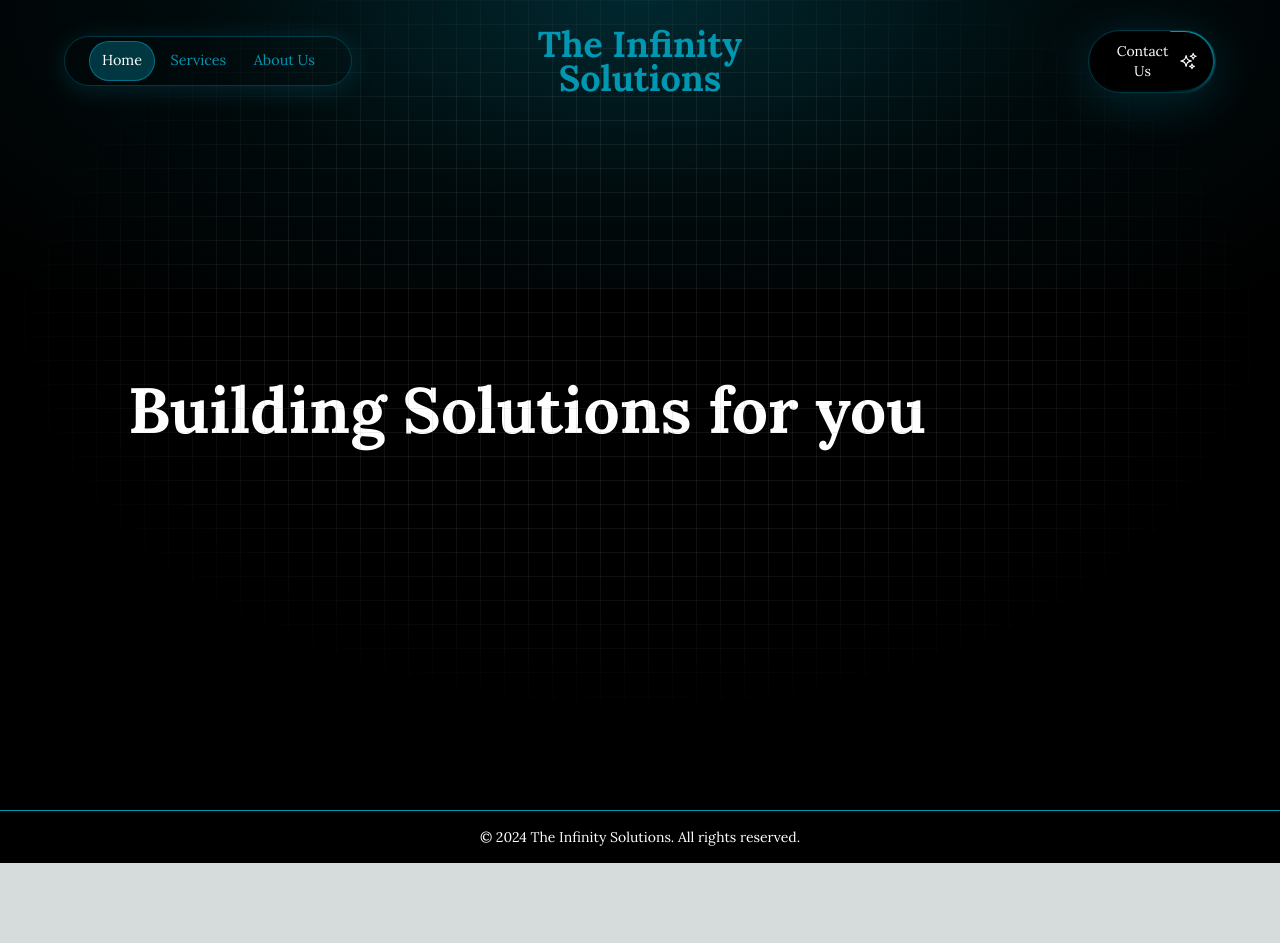
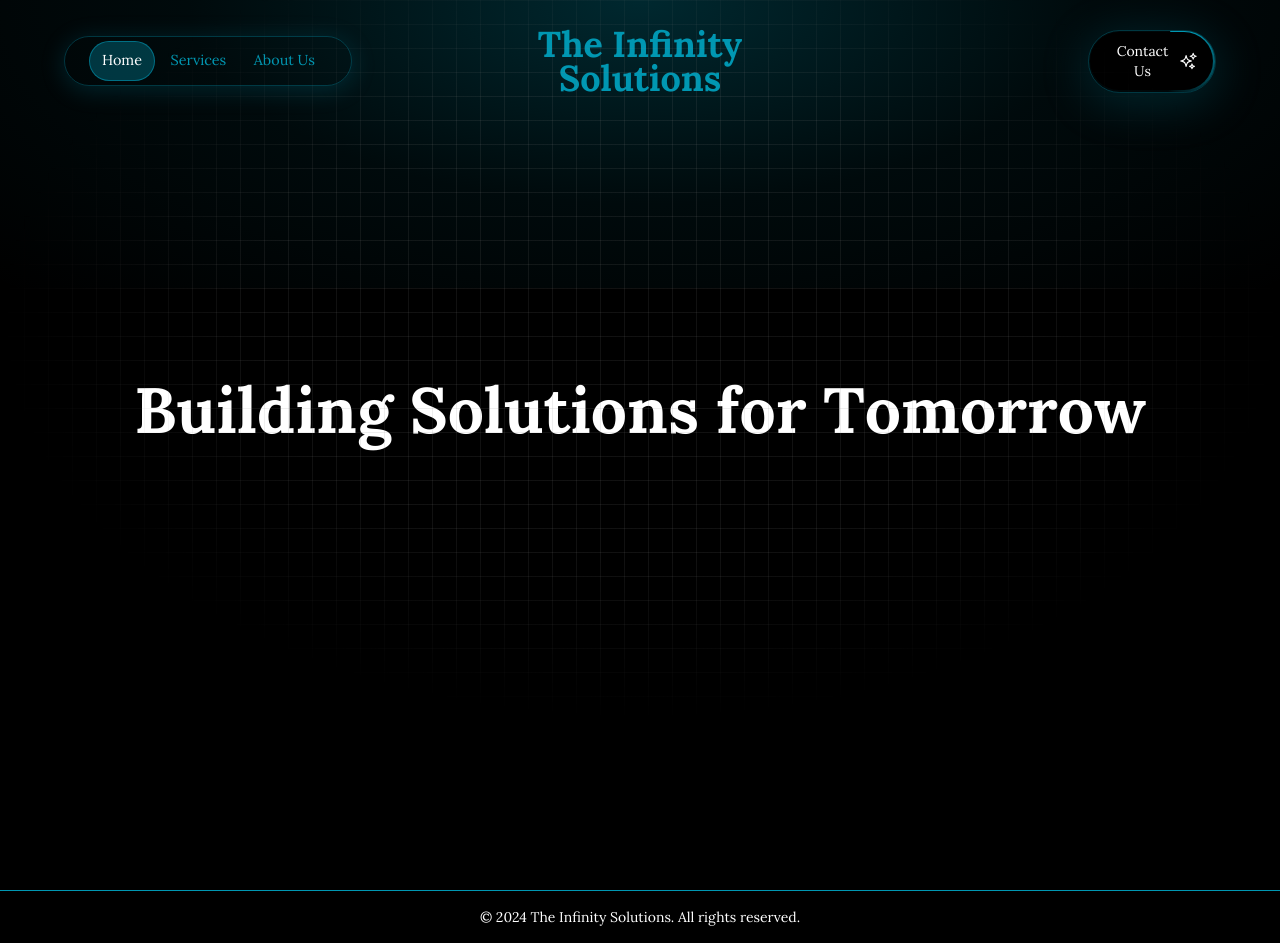
Before and after one commit to theinfinitysolutions/infinitysolutions_ui, a Next.js app: page / in a window 1280 px wide. Before the commit the page ends 863 px from the top, so only its background shows below. Built offline with nearby package versions, Linux system fonts and the light colour scheme; what @xpd/tailwind-3dtransforms would draw is missing.

Commit message:
minor changes homepage

```diff
--- a/app/layout.js
+++ b/app/layout.js
@@ -14,12 +14,13 @@ export default function RootLayout({ children }) {
   return (
     <html lang="en">
       <body className={inter.className}>
+        <Navbar />
         <div className="bg-black min-h-screen flex flex-col">
           {/* <div className="absolute flex flex-col w-full h-36 bg-[radial-gradient(ellipse_at_top,_var(--tw-gradient-stops))] from-[#5581d466] via-[#5581d413] to-[#5581d400]"></div> */}
-          <Navbar />
+
           <div className="w-full mt-[90px]">{children}</div>
-          <Footer />
         </div>
+        <Footer />
       </body>
     </html>
   );
--- a/app/page.js
+++ b/app/page.js
@@ -3,24 +3,38 @@ import Image from "next/image";
 import Navbar from "@/components/navbar";
 import React from "react";
 import { AnimatePresence, motion } from "framer-motion";
+import RevealOnScroll from "@/components/RevealOnScroll";
+
+const text = "Building Solutions for Tomorrow";
 
 export default function Home() {
   const [hovered, setHovered] = React.useState(false);
   return (
-    <main className="flex h-[90vh] flex-col items-center justify-between">
+    <main className="flex min-h-screen flex-col items-center justify-between">
       <div className="absolute z-100 flex flex-col w-full top-0 h-72 bg-[radial-gradient(ellipse_at_top,_var(--tw-gradient-stops))] from-[#0097b244] via-[#0097b211] to-[#0097b200] "></div>
       <div className="absolute z-10 inset-0 h-full to-0 w-full bg-transparent bg-[linear-gradient(to_right,#80808022_1px,transparent_1px),linear-gradient(to_bottom,#80808022_1px,transparent_1px)] bg-[size:24px_24px] [mask-image:radial-gradient(ellipse_50%_50%_at_50%_40%,#000_60%,transparent_100%)]"></div>
+
+      <RevealOnScroll threshold={0.55}>
         <section
           onMouseEnter={() => setHovered(true)}
           onMouseLeave={() => setHovered(false)}
           className="flex flex-col h-[80vh] items-center justify-center w-full  relative z-0 overflow-hidden"
         >
-        <div className="flex flex-col w-[80vw]">
-          <p className=" text-[64px] font-bold text-white">
-            Building Solutions for you
-          </p>
+          <div className="flex flex-col w-[80vw] items-center">
+            <h1 className="overflow-hidden text-[64px] font-bold leading-[8rem] text-white">
+              {text.split("").map((char, index) => (
+                <span
+                  className="animate-text-reveal inline-block [animation-fill-mode:both]"
+                  key={`${char}-${index}`}
+                  style={{ animationDelay: `${index * 0.05}s` }}
+                >
+                  {char === " " ? "\u00A0" : char}
+                </span>
+              ))}
+            </h1>
           </div>
         </section>
+      </RevealOnScroll>
     </main>
   );
 }
--- a/tailwind.config.js
+++ b/tailwind.config.js
@@ -12,14 +12,37 @@ module.exports = {
         "gradient-conic":
           "conic-gradient(from 180deg at 50% 50%, var(--tw-gradient-stops))",
       },
-      animation: {
-        rotate: "rotate 6s linear infinite",
-      },
       keyframes: {
         rotate: {
           "0%": { transform: "rotate(0deg) scale(10)" },
           "100%": { transform: "rotate(-360deg) scale(10)" },
         },
+        slideUp: {
+          "0%": { opacity: 0, transform: "translateY(20vh)" },
+          "100%": { opacity: 1, transform: "translateY(0)" },
+        },
+        textTransform: {
+          "0%": {
+            transform: " translateZ(0px)  ",
+          },
+          "100%": {
+            transform: " translateZ(-50vh) ",
+          },
+        },
+        "text-reveal": {
+          "0%": {
+            transform: "translate(0, 100%)",
+          },
+          "100%": {
+            transform: "translate(0, 0)",
+          },
+        },
+      },
+      animation: {
+        rotate: "rotate 6s linear infinite",
+        slideUp: "slideUp 1.5s ease-in-out forwards",
+        textTransform: "textTransform 2s ease-in-out forwards",
+        "text-reveal": "text-reveal 1.5s cubic-bezier(0.77, 0, 0.175, 1) 0.5s",
       },
     },
   },
```
Lines whose indentation alone changed are shown as unchanged.
